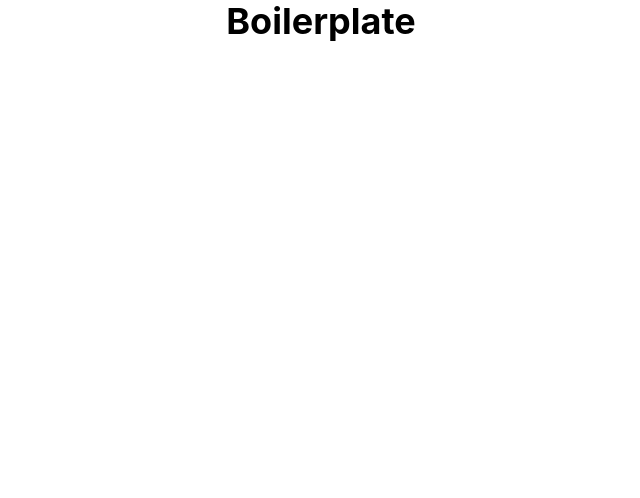
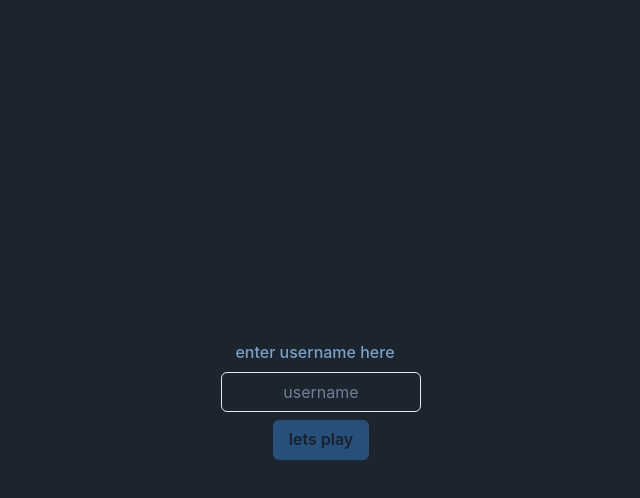
Before and after one commit to apolyeti/tic-tac-toe, a Next.js app: page / in a window 1280 px wide. Shown: the top 498 px of the page, without its empty margins (319-959 px from the left). Built offline with nearby package versions, Linux system fonts and the light colour scheme.

Commit message:
added use username form to enter playboard, will add playboard now

```diff
--- /dev/null
+++ b/src/components/Login.tsx
@@ -0,0 +1,86 @@
+import {
+    FormControl,
+    FormLabel,
+    Input,
+    useToast,
+    Button,
+    Flex,
+    VStack,
+} from "@chakra-ui/react";
+
+import { useState } from "react";
+
+interface LoginProps {
+    handleSubmit: (username: string) => void;
+}
+
+
+export default function Login( {handleSubmit} : LoginProps) {
+    const [username, setUsername] = useState('');
+    const toast = useToast();
+    const [isTouched, setIsTouched] = useState(false);
+    const isError = username === '' && isTouched || username.length > 20;
+
+    const handleBlur = () => {
+        setIsTouched(true);
+    }
+
+    const handleClick = () => {
+        if (username === '') {
+            toast({
+                title: "username is empty",
+                description: "please enter a username",
+                status: "error",
+                duration: 9000,
+                isClosable: true,
+                position: "top",
+            });
+        } else {
+            handleSubmit(username);
+        }
+    }
+
+    return (
+        <VStack
+        >
+            <FormControl>
+                <FormLabel
+                    justifyContent={"center"}
+                    display={"flex"}
+                >
+                    enter username here
+                </FormLabel>
+                <Flex
+                    justifyContent={"center"}
+                    display={"flex"}
+                >
+                    <Input
+                        placeholder={"username"}
+                        textAlign={"center"}
+                        display={"flex"}
+                        width={"25vh"}
+                        isInvalid={isError}
+                        onBlur={handleBlur}
+                        onChange={(e) =>
+                            setUsername(e.target.value)}/>
+                </Flex>
+                <Flex
+                    justifyContent={"center"}
+                    display={"flex"}
+                    marginTop={"1vh"}
+                >
+                    <Button
+                        onClick={handleClick}
+                        bgColor={"#26507A"}
+                        _hover={{
+                            bgColor: "#4B637A",
+                        }}
+                        isDisabled={isError}
+                    >
+                        lets play
+                    </Button>
+                </Flex>
+            </FormControl>
+        </VStack>
+    );
+}
--- /dev/null
+++ b/src/components/Playboard.tsx
@@ -0,0 +1,16 @@
+import {
+    Grid,
+    GridItem,
+    Center,
+    AbsoluteCenter
+} from '@chakra-ui/react'
+
+export default function Playboard() {
+    return (
+        <AbsoluteCenter>
+            <h1>
+                Playboard
+            </h1>
+        </AbsoluteCenter>
+    )
+}
--- a/src/config.ts
+++ b/src/config.ts
@@ -1,6 +1,6 @@
 const META = {
-    title: "App name",
-    description: "App description",
+    title: "tic-tac-toe",
+    description: "create rooms and play tic-tac-toe with your friends",
     lang: "en",
     url: "https://example.com",
     image: "/logo.png",
--- a/src/pages/index.tsx
+++ b/src/pages/index.tsx
@@ -1,11 +1,31 @@
 import type { NextPage } from 'next'
-import { Heading, VStack } from "@chakra-ui/react"
+import Login from "@components/Login"
+import Playboard from "@components/Playboard"
+import { useState } from 'react';
+import { AbsoluteCenter, SlideFade } from '@chakra-ui/react';
 
 const Home: NextPage = () => {
+  const [user, submitUser] = useState("");
+  if (user !== "") {
+    return (
+      <Playboard />
+    )
+  }
   return (
-    <VStack>
-      <Heading color="black">Boilerplate</Heading>
-    </VStack>
+    <AbsoluteCenter>
+      <SlideFade in={true} offsetY="-20px"
+        transition={{
+          enter: {
+            duration: 0.5,
+            delay: 0.5,
+          }
+        }}
+        >
+      <Login
+        handleSubmit={submitUser}
+      />
+      </SlideFade>
+    </AbsoluteCenter>
   )
 }
 
--- a/src/styles/theme.tsx
+++ b/src/styles/theme.tsx
@@ -3,8 +3,8 @@ import { extendTheme } from "@chakra-ui/react";
 const theme = extendTheme({
 	colors: {
 		brand: {
-			secondary: "#fff",
-			primary: "#fff",
+			secondary: "#1c252e",
+			primary: "#79A0C7",
 		},
 	},
 	styles: {
@@ -14,8 +14,8 @@ const theme = extendTheme({
 			},
 			body: {
 				fontFamily:
-					"-apple-system, BlinkMacSystemFont, Segoe UI, Roboto, Oxygen, Ubuntu, Cantarell, Fira Sans, Droid Sans, Helvetica Neue, sans-serif",
-				color: "white",
+					"Ubuntu, -apple-system, BlinkMacSystemFont, Segoe UI, Roboto, Oxygen, Ubuntu, Cantarell, Fira Sans, Droid Sans, Helvetica Neue, sans-serif",
+				color: "#79A0C7",
 				lineHeight: "base",
 				padding: 0,
 				margin: 0,
@@ -39,6 +39,9 @@ const theme = extendTheme({
 				background: "brand.primary",
 				borderRadius: "50px",
 			},
+			"&::-webkit-scrollbar-thumb:hover": {
+				background: "#4B637A",
+			},
 		}),
 	},
 });
```
Also changed, not shown: 1 other file (tests, documents, lock files or other folders).
